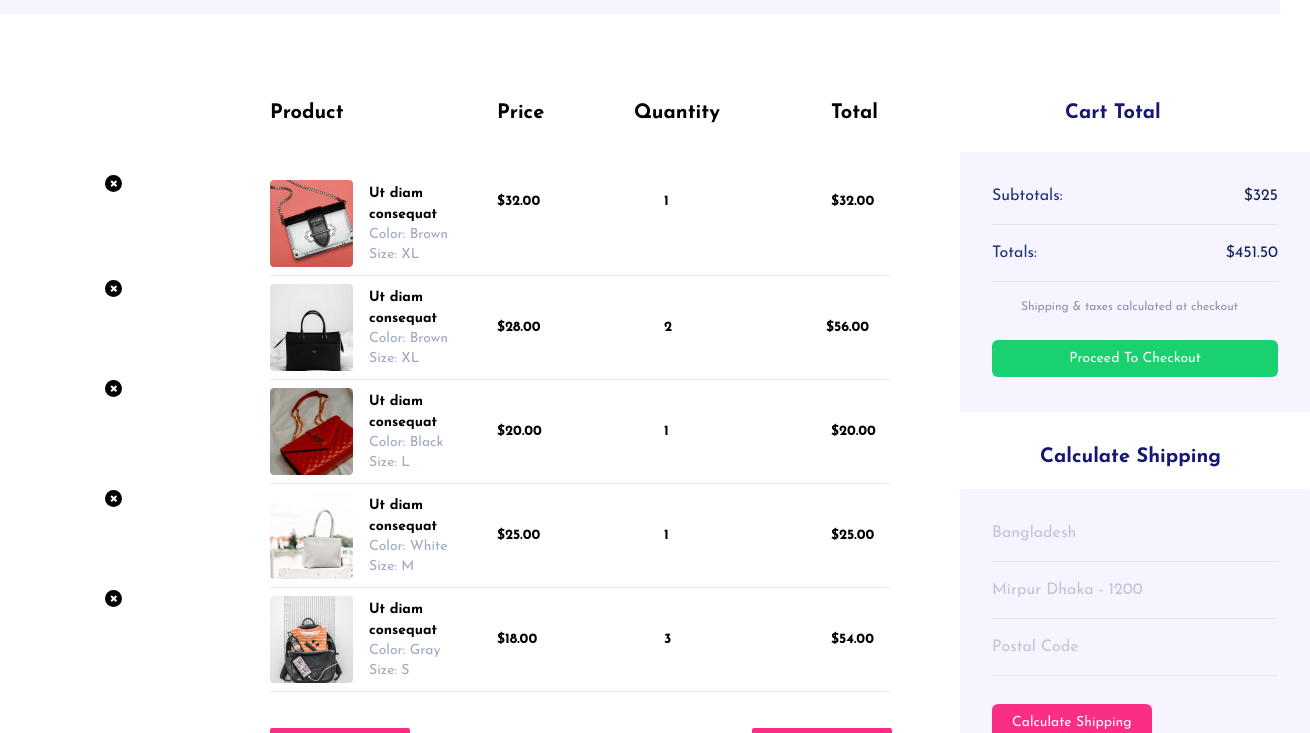
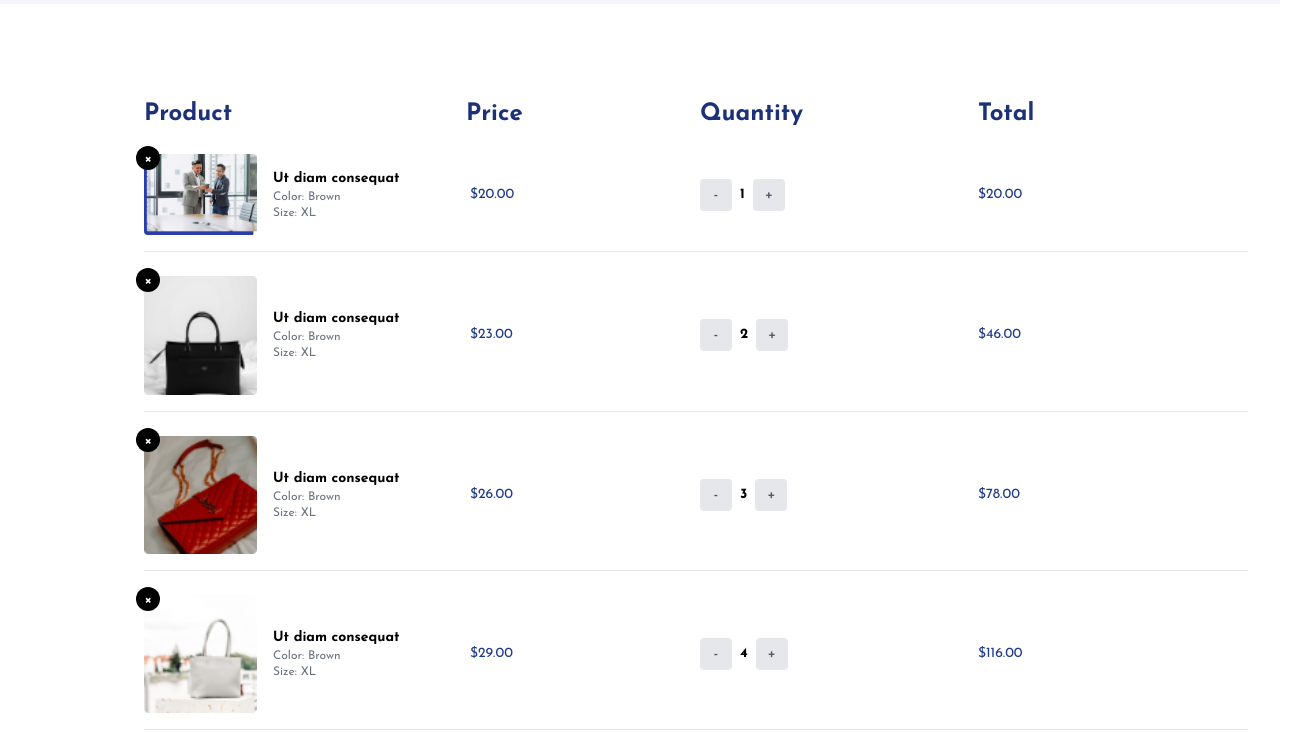
Before and after one commit to WafaaKanwal/Hackathon-UI-UX-Figma, a Next.js app: page /cart in a window 1280 px wide. Shown: the part 320-1053 px from the top of the page, 1310 px wide, since content can reach past the window. Built offline with nearby package versions, Linux system fonts and the light colour scheme.

Commit message:
Add files via upload

```diff
--- a/src/app/cart/page.tsx
+++ b/src/app/cart/page.tsx
@@ -6,261 +6,173 @@ export default function Cart() {
   return (
     <div>
   {/* Rectangle Section */}
-      <div className="absolute mt-[-304px] left-0 w-full h-[220px] bg-[#F6F5FF]">
+<div className="absolute mt-[-314px] left-0 w-full h-[220px] bg-[#F6F5FF]">
   <h1
-          className="text-[#151875] font-bold ml-[279px] mt-[67px] font-"
+    className="text-[#151875] font-bold xs:ml-[30px] ml-[279px] mt-[67px] sm:ml-[100px] md:ml-[100px] lg:ml-[200px] xl:ml-[159px] 2xl:ml-[270px]"
     style={{
       fontSize: "36px",
       lineHeight: "25.78px",
+      // Responsive font sizes
     }}
   >
     Shopping Cart
   </h1>
   <p
-          className="mt-5 ml-[282px]"
+    className="xs:ml-[31px] mt-5 ml-[282px] sm:ml-[50px] md:ml-[100px] lg:ml-[150px] xl:ml-[162px] 2xl:ml-[274px]"
     style={{
       fontSize: "16px",
       fontWeight: 500,
       lineHeight: "14.4px",
       color: "black",
+      // Responsive font sizes
     }}
   >
     Home . Pages <span className="text-[#FB2E86]">. Shopping Cart</span>
   </p>
 </div>
 
+
       <div className="flex flex-row mt-[310px]">
-        <div className="ml-[270px] grid grid-cols-4 gap-2 w-[900px] ">
-          {" "}
-          {/* Reduced gap from gap-3 to gap-2 */}
+      <div className="mx-auto w-full max-w-7xl px-4 sm:px-6 md:px-9 lg:px-8 xl:ml-28 2xl:px-[330px] 2xl:ml-[-50px]">
+      <div className="grid grid-cols-1 sm:grid-cols-2 lg:grid-cols-4 gap-2 w-full">
         {/* Headings */}
-          <div className="font-semibold text-[20px]">Product</div>
-          <div className="font-semibold text-[20px]">Price</div>
-          <div className="ml-[-90px] font-semibold text-[20px]">Quantity</div>
-          <div className="ml-[-120px] font-semibold text-[20px]">Total</div>
-          {/* Row 1 */}
-          <div className="flex items-center mt-11">
+        <div className="font-semibold text-[#1D3178] 2xl:text-[20px] sm:text-xl lg:text-2xl col-span-1 sm:col-span-2  lg:col-span-4 grid grid-cols-1 sm:grid-cols-2 lg:grid-cols-4 gap-2 2xl:mb-11">
+          <div>Product</div>
+          <div className="hidden md:block  lg:block xl:ml-11 2xl:ml-14">Price</div>
+          <div className="hidden  lg:block 2xl:ml-[35px]">Quantity</div>
+          <div className="hidden  lg:block 2xl:ml-[55px]">Total</div>
+        </div>
+
+        {/* Cart Items */}
+        {[1, 2, 3, 4, 5].map((item, index) => (
+          <React.Fragment key={index}>
+            <div className="col-span-1 sm:col-span-2 lg:col-span-4 grid grid-cols-1 sm:grid-cols-2 lg:grid-cols-4 gap-2 items-center py-4 border-b border-gray-200">
+              <div className="flex items-center space-x-4">
+                <div className="relative">
                   <Image
-              src="/images/cc1.png"
-              alt="Product 1"
-              width={500}
-              height={500}
-              className="w-[83px] h-[87px] object-cover rounded mr-4"
+                    src={`/images/c${item}.png`}
+                    alt={`Product ${item}`}
+                    width={113}
+                    height={107}
+                    className="object-cover rounded"
                   />
-            {/* Cancel Icon */}
-            <div className="absolute top-[495px] right-[1158px] w-[17px] h-[17px] flex items-center justify-center bg-black rounded-full cursor-pointer hover:bg-red-700 transition">
-              <span className="text-white mt-[-3px] text-[20px] font-">×</span>
+                  <button className="absolute -top-2 -left-2 w-6 h-6 bg-black hover:bg-red-700 rounded-full text-white flex items-center justify-center transition">
+                    &times;
+                  </button>
                 </div>
                 <div>
-              <p className="text-[14px] font-semibold">Ut diam consequat</p>
-              <p className="text-sm text-[#A1A8C1]">Color: Brown</p>
-              <p className="text-sm text-[#A1A8C1]">Size: XL</p>
+                  <p className="text-sm font-semibold">Ut diam consequat</p>
+                  <p className="text-xs text-gray-500">Color: Brown</p>
+                  <p className="text-xs text-gray-500">Size: XL</p>
                 </div>
               </div>
-          <div className="flex items-center">
-            <p className="text-[14px] font-semibold">$32.00</p>
+              <div className="flex items-center justify-between sm:justify-start lg:justify-between mt-2 sm:mt-0">
+                <span className="lg:hidden font-medium ">Price:</span>
+                <span className="text-sm text-blue-900 font-medium xl:ml-12 2xl:ml-14">${(20 + index * 3).toFixed(2)}</span>
               </div>
-          <div className="flex items-center">
-            <p className="ml-[-60px] text-[14px] font-semibold">1</p>
-          </div>
-          <div className="flex items-center">
-            <p className="ml-[-120px] text-[14px] font-semibold">$32.00</p>
-          </div>
-          <hr className="col-span-4 w-[620px] border-t border-[#E8E6F1]" />
-          {/* Row 2 */}
-          <div className="flex items-center">
-            <Image
-              src="/images/c2.png"
-              alt="Product 2"
-              width={500}
-              height={500}
-              className="w-[83px] h-[87px] object-cover rounded mr-4"
-            />
-            {/* Cancel Icon */}
-            <div className="absolute top-[600px] right-[1158px] w-[17px] h-[17px] flex items-center justify-center bg-black rounded-full cursor-pointer hover:bg-red-700 transition">
-              <span className="text-white mt-[-3px] text-[20px] font-">×</span>
-            </div>
-            <div>
-              <p className="text-[14px] font-semibold">Ut diam consequat</p>
-              <p className="text-sm text-[#A1A8C1]">Color: Brown</p>
-              <p className="text-sm text-[#A1A8C1]">Size: XL</p>
+              <div className="flex items-center justify-between sm:justify-start lg:justify-between mt-2 sm:mt-0">
+                <span className="lg:hidden font-medium ">Quantity:</span>
+                <div className="flex items-center space-x-2 2xl:ml-[35px]">
+                  <button className="w-8 h-8 flex items-center justify-center bg-gray-200 text-gray-600 rounded">-</button>
+                  <span className="text-sm font-semibold">{index + 1}</span>
+                  <button className="w-8 h-8 flex items-center justify-center bg-gray-200 text-gray-600 rounded">+</button>
                 </div>
               </div>
-          <div className="flex items-center">
-            <p className=" text-[14px] font-semibold">$28.00</p>
-          </div>
-          <div className="flex items-center">
-            <p className="ml-[-60px] text-[14px] font-semibold">2</p>
-          </div>
-          <div className="flex items-center">
-            <p className="ml-[-125px] text-[14px] font-semibold">$56.00</p>
-          </div>
-          <hr className="col-span-4 w-[620px] border-t border-[#E8E6F1]" />
-          {/* Row 3 */}
-          <div className="flex items-center">
-            <Image
-              src="/images/c3.png"
-              alt="Product 3"
-              width={500}
-              height={500}
-              className="w-[83px] h-[87px] object-cover rounded mr-4"
-            />
-            {/* Cancel Icon */}
-            <div className="absolute top-[700px] right-[1158px] w-[17px] h-[17px] flex items-center justify-center bg-black rounded-full cursor-pointer hover:bg-red-700 transition">
-              <span className="text-white mt-[-3px] text-[20px] font-">×</span>
-            </div>
-            <div>
-              <p className="text-[14px] font-semibold">Ut diam consequat</p>
-              <p className="text-sm text-[#A1A8C1]">Color: Black</p>
-              <p className="text-sm text-[#A1A8C1]">Size: L</p>
+              <div className="flex items-center justify-between sm:justify-start lg:justify-between mt-2 sm:mt-0">
+                <span className="lg:hidden font-medium">Total:</span>
+                <span className="text-sm text-blue-900 font-medium 2xl:ml-14">${((20 + index * 3) * (index + 1)).toFixed(2)}</span>
               </div>
             </div>
-          <div className="flex items-center">
-            <p className=" text-[14px] font-semibold">$20.00</p>
-          </div>
-          <div className="flex items-center">
-            <p className="ml-[-60px] text-[14px] font-semibold">1</p>
-          </div>
-          <div className="flex items-center">
-            <p className="ml-[-120px] text-[14px] font-semibold">$20.00</p>
-          </div>
-          <hr className="col-span-4 w-[620px] border-t border-[#E8E6F1]" />
-          {/* Row 4 */}
-          <div className="flex items-center">
-            <Image
-              src="/images/c4.png"
-              alt="Product 4"
-              width={500}
-              height={500}
-              className="w-[83px] h-[87px] object-cover rounded mr-4"
-            />
-            {/* Cancel Icon */}
-            <div className="absolute top-[810px] right-[1158px] w-[17px] h-[17px] flex items-center justify-center bg-black rounded-full cursor-pointer hover:bg-red-700 transition">
-              <span className="text-white mt-[-3px] text-[20px] font-">×</span>
-            </div>
-            <div>
-              <p className="text-[14px] font-semibold">Ut diam consequat</p>
-              <p className="text-sm text-[#A1A8C1]">Color: White</p>
-              <p className="text-sm text-[#A1A8C1]">Size: M</p>
-            </div>
-          </div>
-          <div className="flex items-center">
-            <p className="text-[14px] font-semibold">$25.00</p>
-          </div>
-          <div className="flex items-center">
-            <p className="ml-[-60px]  text-[14px] font-semibold">1</p>
-          </div>
-          <div className="flex items-center">
-            <p className="ml-[-120px] text-[14px] font-semibold">$25.00</p>
-          </div>
-          <hr className="col-span-4 w-[620px] border-t border-[#E8E6F1]" />
-          {/* Row 5 */}
-          <div className="flex items-center">
-            <Image
-              src="/images/c5.png"
-              alt="Product 5"
-              width={500}
-              height={500}
-              className="w-[83px] h-[87px] object-cover rounded mr-4"
-            />
-            {/* Cancel Icon */}
-            <div className="absolute top-[910px] right-[1158px] w-[17px] h-[17px] flex items-center justify-center bg-black rounded-full cursor-pointer hover:bg-red-700 transition">
-              <span className="text-white mt-[-3px] text-[20px] font-">×</span>
-            </div>
-            <div>
-              <p className="text-[14px] font-semibold">Ut diam consequat</p>
-              <p className="text-sm text-[#A1A8C1]">Color: Gray</p>
-              <p className="text-sm text-[#A1A8C1]">Size: S</p>
-            </div>
-          </div>
-          <div className="flex items-center">
-            <p className=" text-[14px] font-semibold">$18.00</p>
-          </div>
-          <div className="flex items-center">
-            <p className=" ml-[-60px] text-[14px] font-semibold">3</p>
-          </div>
-          <div className="flex items-center">
-            <p className="ml-[-120px] text-[14px] font-semibold">$54.00</p>
-          </div>
-          <hr className="col-span-4 w-[620px] border-t border-[#E8E6F1]" />
-          <button className="bg-[#FB2E86] w-[140px] font-lato mt-7 text-white py-2 px-2 rounded-[2px] hover:bg-[#0d660b] text-[16px] transition ">
+          </React.Fragment>
+        ))}
+
+        {/* Buttons */}
+        <div className=" col-span-1 sm:col-span-2  lg:col-span-4 flex flex-col sm:flex-row justify-between items-center mt-6 space-y-4 sm:space-y-0 sm:space-x-4 ">
+          <button className="bg-pink-500 hover:bg-pink-600 text-white py-2 px-4 rounded text-sm transition w-full sm:w-auto">
             Update Cart
           </button>
-          <button className="ml-[255px] bg-[#FB2E86] w-[140px] font-lato mt-7 text-white py-2 px-2 rounded-[2px] hover:bg-[#0d660b] text-[16px] transition ">
+          <button className=" bg-pink-500 hover:bg-pink-600 text-white py-2 px-4 rounded md: text-sm transition w-full sm:w-auto ">
             Clear Cart
           </button>
         </div>
+      </div>
+    </div>
 
-        <div className="absolute ml-[1050px] mt-[-140px]">
-          <div>
-            <h2 className="text-[#151875]  ml-[15px] mt-[140px] text-[20px] whitespace-nowrap font-bold mb-6">
-              Cart Total
+
+
+    <div className="absolute xs:mt-[1650px] xs:h-[30%] xs:w-[90%] xs:ml-[20px] w-full md:mt-[73rem] md:ml-5 lg:w-auto lg:absolute lg:mr-[330px] lg:right-0 lg:top-0 xl:ml-[1050px] xl:mr-[450px] xl:mt-[77rem] space-y-8 lg:space-y-0 2xl:mt-[280px] 2xl:mr-[250px]">
+      {/* Cart Total */}
+      <div className="w-full lg:w-[350px]">
+        <h2 className="text-[#151875] text-[20px] font-bold mb-6 lg:ml-[15px] lg:mt-[140px] 2xl:ml-[115px]">
+          Cart Totals
         </h2>
-            <div className="w-[350px] h-[260px] ml-[-90px] mt-[10px] bg-[#F6F5FF] p-8 rounded-[2px]">
+        <div className="w-full lg:w-[350px] h-auto lg:h-[260px] bg-[#F6F5FF] p-4 lg:p-8 rounded-[2px]">
           <div className="space-y-4">
             <div className="flex justify-between">
               <span className="text-[#1D3178] font-lato">Subtotals:</span>
               <span className="text-[#15245E]">$325</span>
             </div>
-                <div className="border-t border-[#E5E7EB] mt-2"></div>{" "}
-                {/* Line divider */}
+            <div className="border-t border-[#E5E7EB] mt-2"></div>
             <div className="flex justify-between">
               <span className="text-[#1D3178] font-lato">Totals:</span>
               <span className="text-[#15245E]">$451.50</span>
             </div>
-                <div className="border-t border-[#E5E7EB] mt-2"></div>{" "}
-                {/* Line divider */}
-                <div className=" flex items-center justify-between text-[12px] text-[#8A91AB]">
-                  <span className="w-2 h-2 bg-[green-500] rounded-full"></span>{" "}
-                  {/* Green dot */}
-                  <p className="mr-[40px]">
+            <div className="border-t border-[#E5E7EB] mt-2"></div>
+            <div className="flex items-center justify-between text-[12px] text-[#8A91AB]">
+              <span className="w-2 h-2 bg-green-500 rounded-full"></span>
+              <p className="flex-1 ml-2">
                 Shipping & taxes calculated at checkout
               </p>
             </div>
           </div>
-              <Link href="/orderplaced"><button className="bg-[#19D16F] font-lato mt-6 text-white py-2 px-4 rounded-md hover:bg-[#0d660b] text-[14px] transition w-full">
+          <Link href="/orderplaced">
+            <button className="bg-[#19D16F] font-lato mt-6 text-white py-2 px-4 rounded-md hover:bg-[#0d660b] text-[14px] transition w-full">
               Proceed To Checkout
-              </button></Link>
+            </button>
+          </Link>
         </div>
       </div>
 
       {/* Calculate shipping */}
-          <div>
-            <h2 className="text-[#151875] text-[20px] whitespace-nowrap ml-[-10px] mt-[30px] font-bold mb-6">
+      <div className="w-full lg:w-[350px]">
+        <h2 className="text-[#151875] text-[20px] font-bold mb-6 lg:mt-11 2xl:mt-11 2xl:ml-[80px]">
           Calculate Shipping
         </h2>
-            <div className="w-[350px] h-[280px] ml-[-90px] bg-[#F6F5FF] p-8  rounded-[2px] mt-[-7px] ">
+        <div className="w-full lg:w-[350px] h-auto lg:h-[280px] bg-[#F6F5FF] p-4 lg:p-8 rounded-[2px]">
           <div className="space-y-4">
             <div className="flex justify-between">
               <span className="text-[#1D3178] opacity-25 font-lato">
                 Bangladesh
               </span>
             </div>
-                <div className="border-t border-[#E5E7EB] mt-2"></div>{" "}
-                {/* Line divider */}
+            <div className="border-t border-[#E5E7EB] mt-2"></div>
             <div className="flex justify-between">
               <span className="text-[#1D3178] opacity-25 font-lato">
                 Mirpur Dhaka - 1200
               </span>
             </div>
-                <div className="border-t border-[#E5E7EB] mt-2"></div>{" "}
-                {/* Line divider */}
+            <div className="border-t border-[#E5E7EB] mt-2"></div>
             <div className="flex justify-between">
               <span className="text-[#1D3178] opacity-25 font-lato">
                 Postal Code
               </span>
             </div>
-                <div className="border-t border-[#E5E7EB] mt-2"></div>{" "}
-                {/* Line divider */}
+            <div className="border-t border-[#E5E7EB] mt-2"></div>
           </div>
-              <button className="bg-[#FB2E86] font-lato mt-7 text-white py-2 px-5 rounded-md hover:bg-[#0d660b] text-[14px] transition ">
+          <button className="bg-[#FB2E86] font-lato mt-7 text-white py-2 px-5 rounded-md hover:bg-[#0d660b] text-[14px] transition w-full lg:w-auto">
             Calculate Shipping
           </button>
         </div>
+
       </div>
+
+
     </div>
+
+
+
       </div>
-      <div className="h-[100px]"> </div>
+      <div className="h-[700px]"> </div>
     </div>
   );
 }
```
Lines whose indentation alone changed are shown as unchanged.
